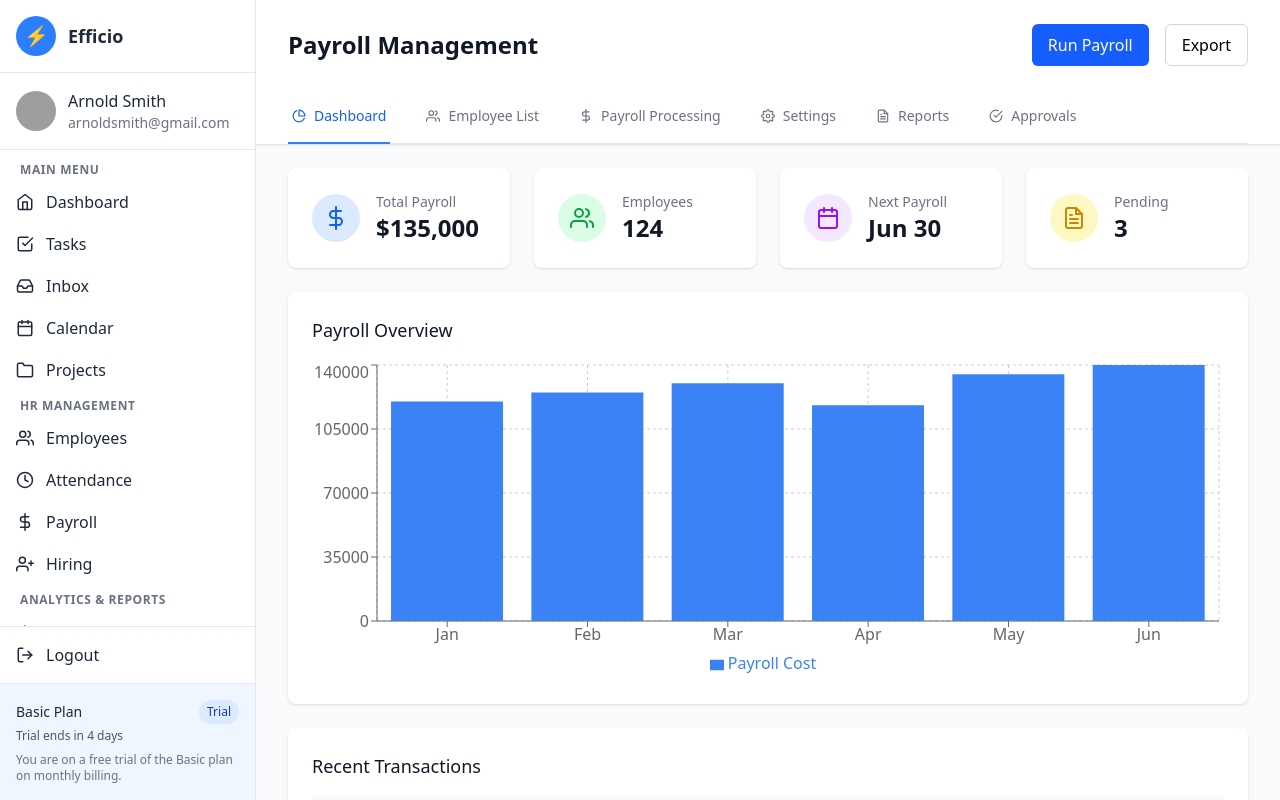
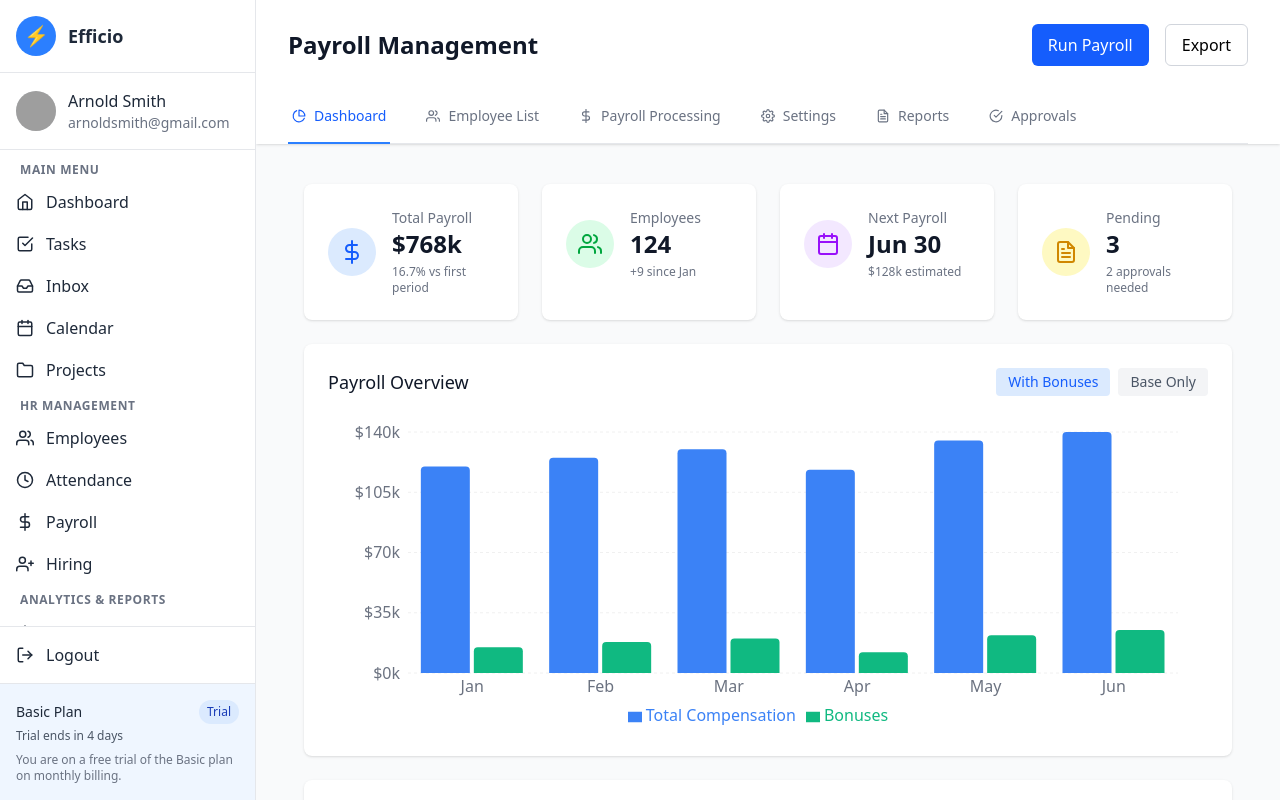
Before and after one commit to Himanshu-coder007/HR-Dashboard-UI, a React (Vite) app: page /payroll in a window 1280 px wide. Built offline with nearby package versions, Linux system fonts and the light colour scheme; grey boxes are pictures that could not be loaded.

Commit message:
some minor changes

```diff
--- a/src/components/payroll/Dashboard.jsx
+++ b/src/components/payroll/Dashboard.jsx
@@ -1,43 +1,75 @@
 // src/components/payroll/Dashboard.jsx
 import { FiDollarSign, FiUsers, FiCalendar, FiFileText } from 'react-icons/fi';
-import { BarChart, Bar, XAxis, YAxis, CartesianGrid, Tooltip, Legend, ResponsiveContainer } from 'recharts';
+import { BarChart, Bar, XAxis, YAxis, CartesianGrid, Tooltip, Legend, ResponsiveContainer, Cell } from 'recharts';
+import { useState } from 'react';
 
-const data = [
-  { name: 'Jan', payroll: 120000 },
-  { name: 'Feb', payroll: 125000 },
-  { name: 'Mar', payroll: 130000 },
-  { name: 'Apr', payroll: 118000 },
-  { name: 'May', payroll: 135000 },
-  { name: 'Jun', payroll: 140000 },
+const payrollData = [
+  { name: 'Jan', payroll: 120000, bonus: 15000, employees: 115 },
+  { name: 'Feb', payroll: 125000, bonus: 18000, employees: 118 },
+  { name: 'Mar', payroll: 130000, bonus: 20000, employees: 122 },
+  { name: 'Apr', payroll: 118000, bonus: 12000, employees: 120 },
+  { name: 'May', payroll: 135000, bonus: 22000, employees: 123 },
+  { name: 'Jun', payroll: 140000, bonus: 25000, employees: 124 },
 ];
 
 const PayrollDashboard = () => {
+  const [activeIndex, setActiveIndex] = useState(null);
+  const [showBonus, setShowBonus] = useState(true);
+
+  const handleBarEnter = (_, index) => {
+    setActiveIndex(index);
+  };
+
+  const handleBarLeave = () => {
+    setActiveIndex(null);
+  };
+
+  // Calculate metrics
+  const totalPayroll = payrollData.reduce((sum, month) => sum + month.payroll, 0);
+  const avgPayroll = Math.round(totalPayroll / payrollData.length);
+  const currentEmployees = payrollData[payrollData.length - 1].employees;
+  const payrollGrowth = ((payrollData[payrollData.length - 1].payroll - payrollData[0].payroll) / payrollData[0].payroll * 100);
+
   return (
-    <div className="space-y-6">
+    <div className="space-y-6 p-4">
+      {/* Summary Cards */}
       <div className="grid grid-cols-1 md:grid-cols-2 lg:grid-cols-4 gap-6">
-        <div className="bg-white p-6 rounded-lg shadow">
+        {/* Total Payroll Card */}
+        <div className="bg-white p-6 rounded-lg shadow hover:shadow-md transition-shadow">
           <div className="flex items-center">
             <div className="p-3 rounded-full bg-blue-100 text-blue-600">
               <FiDollarSign className="h-6 w-6" />
             </div>
             <div className="ml-4">
               <h3 className="text-sm font-medium text-gray-500">Total Payroll</h3>
-              <p className="text-2xl font-semibold text-gray-900">$135,000</p>
+              <p className="text-2xl font-semibold text-gray-900">
+                ${(totalPayroll / 1000).toLocaleString()}k
+              </p>
+              <p className="text-xs text-gray-500 mt-1">
+                {payrollGrowth.toFixed(1)}% vs first period
+              </p>
             </div>
           </div>
         </div>
-        <div className="bg-white p-6 rounded-lg shadow">
+
+        {/* Employees Card */}
+        <div className="bg-white p-6 rounded-lg shadow hover:shadow-md transition-shadow">
           <div className="flex items-center">
             <div className="p-3 rounded-full bg-green-100 text-green-600">
               <FiUsers className="h-6 w-6" />
             </div>
             <div className="ml-4">
               <h3 className="text-sm font-medium text-gray-500">Employees</h3>
-              <p className="text-2xl font-semibold text-gray-900">124</p>
+              <p className="text-2xl font-semibold text-gray-900">{currentEmployees}</p>
+              <p className="text-xs text-gray-500 mt-1">
+                +{currentEmployees - payrollData[0].employees} since Jan
+              </p>
             </div>
           </div>
         </div>
-        <div className="bg-white p-6 rounded-lg shadow">
+
+        {/* Next Payroll Card */}
+        <div className="bg-white p-6 rounded-lg shadow hover:shadow-md transition-shadow">
           <div className="flex items-center">
             <div className="p-3 rounded-full bg-purple-100 text-purple-600">
               <FiCalendar className="h-6 w-6" />
@@ -45,10 +77,15 @@ const PayrollDashboard = () => {
             <div className="ml-4">
               <h3 className="text-sm font-medium text-gray-500">Next Payroll</h3>
               <p className="text-2xl font-semibold text-gray-900">Jun 30</p>
+              <p className="text-xs text-gray-500 mt-1">
+                ${Math.round(avgPayroll / 1000)}k estimated
+              </p>
             </div>
           </div>
         </div>
-        <div className="bg-white p-6 rounded-lg shadow">
+
+        {/* Pending Card */}
+        <div className="bg-white p-6 rounded-lg shadow hover:shadow-md transition-shadow">
           <div className="flex items-center">
             <div className="p-3 rounded-full bg-yellow-100 text-yellow-600">
               <FiFileText className="h-6 w-6" />
@@ -56,29 +93,108 @@ const PayrollDashboard = () => {
             <div className="ml-4">
               <h3 className="text-sm font-medium text-gray-500">Pending</h3>
               <p className="text-2xl font-semibold text-gray-900">3</p>
+              <p className="text-xs text-gray-500 mt-1">
+                2 approvals needed
+              </p>
             </div>
           </div>
         </div>
       </div>
 
-      <div className="bg-white p-6 rounded-lg shadow">
-        <h2 className="text-lg font-medium text-gray-900 mb-4">Payroll Overview</h2>
+      {/* Payroll Chart */}
+      <div className="bg-white p-6 rounded-lg shadow hover:shadow-md transition-shadow">
+        <div className="flex justify-between items-center mb-4">
+          <h2 className="text-lg font-medium text-gray-900">Payroll Overview</h2>
+          <div className="flex items-center space-x-2">
+            <button
+              onClick={() => setShowBonus(true)}
+              className={`px-3 py-1 text-sm rounded ${showBonus ? 'bg-blue-100 text-blue-600' : 'bg-gray-100 text-gray-600'}`}
+            >
+              With Bonuses
+            </button>
+            <button
+              onClick={() => setShowBonus(false)}
+              className={`px-3 py-1 text-sm rounded ${!showBonus ? 'bg-blue-100 text-blue-600' : 'bg-gray-100 text-gray-600'}`}
+            >
+              Base Only
+            </button>
+          </div>
+        </div>
         <div className="h-80">
           <ResponsiveContainer width="100%" height="100%">
-            <BarChart data={data}>
-              <CartesianGrid strokeDasharray="3 3" />
-              <XAxis dataKey="name" />
-              <YAxis />
-              <Tooltip />
+            <BarChart
+              data={payrollData}
+              margin={{ top: 20, right: 30, left: 20, bottom: 5 }}
+              onMouseLeave={handleBarLeave}
+            >
+              <CartesianGrid strokeDasharray="3 3" vertical={false} stroke="#f0f0f0" />
+              <XAxis
+                dataKey="name"
+                axisLine={false}
+                tickLine={false}
+                tick={{ fill: '#6b7280' }}
+              />
+              <YAxis
+                axisLine={false}
+                tickLine={false}
+                tick={{ fill: '#6b7280' }}
+                tickFormatter={(value) => `$${(value / 1000)}k`}
+              />
+              {/* <Tooltip
+                formatter={(value) => [`$${value.toLocaleString()}`, showBonus ? 'Total Compensation' : 'Base Payroll']}
+                labelFormatter={(label) => `Month: ${label}`}
+                contentStyle={{
+                  borderRadius: '8px',
+                  boxShadow: '0 4px 6px -1px rgba(0, 0, 0, 0.1)',
+                  border: 'none'
+                }}
+              /> */}
               <Legend />
-              <Bar dataKey="payroll" fill="#3B82F6" name="Payroll Cost" />
+              <Bar
+                dataKey={showBonus ? "payroll" : (d) => d.payroll - d.bonus}
+                name={showBonus ? "Total Compensation" : "Base Payroll"}
+                fill="#3B82F6"
+                radius={[4, 4, 0, 0]}
+                animationDuration={1500}
+                onMouseEnter={handleBarEnter}
+              >
+                {payrollData.map((entry, index) => (
+                  <Cell
+                    key={`cell-${index}`}
+                    fill={activeIndex === index ? '#1D4ED8' : '#3B82F6'}
+                  />
+                ))}
+              </Bar>
+              {showBonus && (
+                <Bar
+                  dataKey="bonus"
+                  name="Bonuses"
+                  fill="#10B981"
+                  radius={[4, 4, 0, 0]}
+                  animationDuration={1500}
+                  onMouseEnter={handleBarEnter}
+                >
+                  {payrollData.map((entry, index) => (
+                    <Cell
+                      key={`cell-bonus-${index}`}
+                      fill={activeIndex === index ? '#059669' : '#10B981'}
+                    />
+                  ))}
+                </Bar>
+              )}
             </BarChart>
           </ResponsiveContainer>
         </div>
       </div>
 
-      <div className="bg-white p-6 rounded-lg shadow">
-        <h2 className="text-lg font-medium text-gray-900 mb-4">Recent Transactions</h2>
+      {/* Transactions Table */}
+      <div className="bg-white p-6 rounded-lg shadow hover:shadow-md transition-shadow">
+        <div className="flex justify-between items-center mb-4">
+          <h2 className="text-lg font-medium text-gray-900">Recent Transactions</h2>
+          <button className="text-sm text-blue-600 hover:text-blue-800">
+            View All
+          </button>
+        </div>
         <div className="overflow-x-auto">
           <table className="min-w-full divide-y divide-gray-200">
             <thead className="bg-gray-50">
@@ -87,23 +203,50 @@ const PayrollDashboard = () => {
                 <th className="px-6 py-3 text-left text-xs font-medium text-gray-500 uppercase tracking-wider">Date</th>
                 <th className="px-6 py-3 text-left text-xs font-medium text-gray-500 uppercase tracking-wider">Amount</th>
                 <th className="px-6 py-3 text-left text-xs font-medium text-gray-500 uppercase tracking-wider">Status</th>
+                <th className="px-6 py-3 text-left text-xs font-medium text-gray-500 uppercase tracking-wider">Type</th>
               </tr>
             </thead>
             <tbody className="bg-white divide-y divide-gray-200">
               {[
-                { id: 1, name: 'John Doe', date: '2023-06-15', amount: '$4,500', status: 'Paid' },
-                { id: 2, name: 'Jane Smith', date: '2023-06-15', amount: '$5,200', status: 'Paid' },
-                { id: 3, name: 'Robert Johnson', date: '2023-06-15', amount: '$3,800', status: 'Pending' },
-                { id: 4, name: 'Emily Davis', date: '2023-06-01', amount: '$4,200', status: 'Paid' },
+                { id: 1, name: 'John Doe', date: '2023-06-15', amount: 4500, status: 'Paid', type: 'Salary' },
+                { id: 2, name: 'Jane Smith', date: '2023-06-15', amount: 5200, status: 'Paid', type: 'Salary + Bonus' },
+                { id: 3, name: 'Robert Johnson', date: '2023-06-15', amount: 3800, status: 'Pending', type: 'Salary' },
+                { id: 4, name: 'Emily Davis', date: '2023-06-01', amount: 4200, status: 'Paid', type: 'Salary' },
+                { id: 5, name: 'Michael Wilson', date: '2023-06-01', amount: 2800, status: 'Paid', type: 'Contractor' },
               ].map((transaction) => (
-                <tr key={transaction.id}>
-                  <td className="px-6 py-4 whitespace-nowrap text-sm font-medium text-gray-900">{transaction.name}</td>
-                  <td className="px-6 py-4 whitespace-nowrap text-sm text-gray-500">{transaction.date}</td>
-                  <td className="px-6 py-4 whitespace-nowrap text-sm text-gray-500">{transaction.amount}</td>
+                <tr key={transaction.id} className="hover:bg-gray-50">
+                  <td className="px-6 py-4 whitespace-nowrap">
+                    <div className="flex items-center">
+                      <div className="flex-shrink-0 h-10 w-10 rounded-full bg-blue-100 flex items-center justify-center text-blue-600">
+                        {transaction.name.split(' ').map(n => n[0]).join('')}
+                      </div>
+                      <div className="ml-4">
+                        <div className="text-sm font-medium text-gray-900">{transaction.name}</div>
+                        <div className="text-sm text-gray-500">{transaction.type.includes('Contractor') ? 'Contractor' : 'Employee'}</div>
+                      </div>
+                    </div>
+                  </td>
+                  <td className="px-6 py-4 whitespace-nowrap text-sm text-gray-500">
+                    {new Date(transaction.date).toLocaleDateString('en-US', {
+                      year: 'numeric',
+                      month: 'short',
+                      day: 'numeric'
+                    })}
+                  </td>
+                  <td className="px-6 py-4 whitespace-nowrap text-sm font-medium text-gray-900">
+                    ${transaction.amount.toLocaleString()}
+                  </td>
                   <td className="px-6 py-4 whitespace-nowrap text-sm">
-                    <span className={`px-2 inline-flex text-xs leading-5 font-semibold rounded-full ${transaction.status === 'Paid' ? 'bg-green-100 text-green-800' : 'bg-yellow-100 text-yellow-800'}`}>
+                    <span className={`px-2 inline-flex text-xs leading-5 font-semibold rounded-full ${
+                      transaction.status === 'Paid'
+                        ? 'bg-green-100 text-green-800'
+                        : 'bg-yellow-100 text-yellow-800'
+                    }`}>
                       {transaction.status}
                     </span>
+                  </td>
+                  <td className="px-6 py-4 whitespace-nowrap text-sm text-gray-500">
+                    {transaction.type}
                   </td>
                 </tr>
               ))}
```
